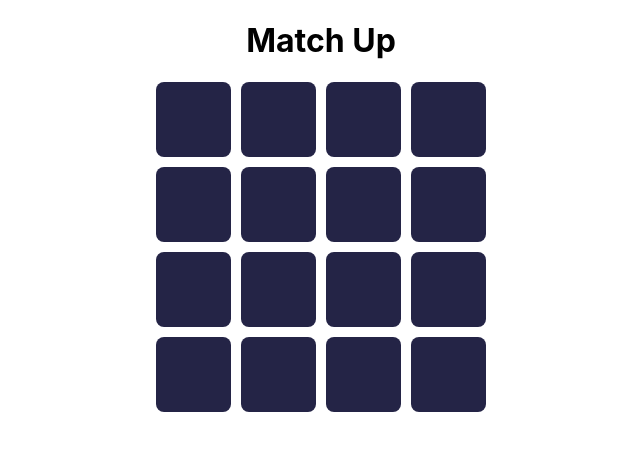
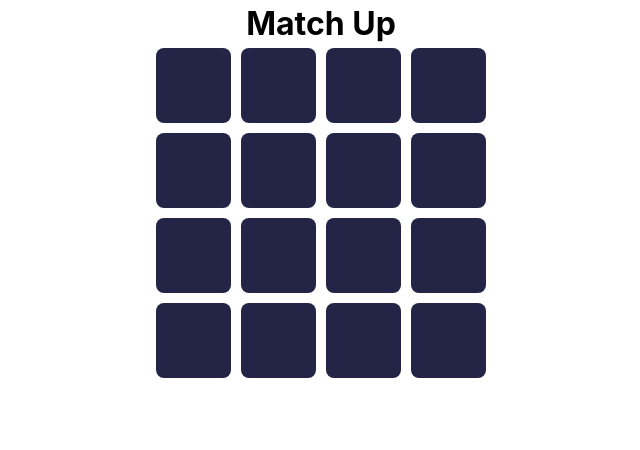
Before and after one commit to sprajams/match-up, a React (Create React App) app: page / in a window 1280 px wide. Shown: the top 450 px of the page, without its empty margins (319-959 px from the left). Built offline with nearby package versions, Linux system fonts and the light colour scheme.

Commit message:
css reset

```diff
--- a/src/index.css
+++ b/src/index.css
@@ -1,13 +1,80 @@
 body {
   margin: 0;
-  font-family: -apple-system, BlinkMacSystemFont, 'Segoe UI', 'Roboto', 'Oxygen',
-    'Ubuntu', 'Cantarell', 'Fira Sans', 'Droid Sans', 'Helvetica Neue',
+  font-family: -apple-system, BlinkMacSystemFont, "Segoe UI", "Roboto", "Oxygen",
+    "Ubuntu", "Cantarell", "Fira Sans", "Droid Sans", "Helvetica Neue",
     sans-serif;
   -webkit-font-smoothing: antialiased;
   -moz-osx-font-smoothing: grayscale;
 }
 
 code {
-  font-family: source-code-pro, Menlo, Monaco, Consolas, 'Courier New',
+  font-family: source-code-pro, Menlo, Monaco, Consolas, "Courier New",
     monospace;
 }
+
+/*
+  1. Use a more-intuitive box-sizing model.
+*/
+*,
+*::before,
+*::after {
+  box-sizing: border-box;
+}
+/*
+  2. Remove default margin
+*/
+* {
+  margin: 0;
+}
+/*
+  3. Allow percentage-based heights in the application
+*/
+html,
+body {
+  height: 100%;
+}
+/*
+  Typographic tweaks!
+  4. Add accessible line-height
+  5. Improve text rendering
+*/
+body {
+  line-height: 1.5;
+  -webkit-font-smoothing: antialiased;
+}
+/*
+  6. Improve media defaults
+*/
+img,
+picture,
+video,
+canvas,
+svg {
+  display: block;
+  max-width: 100%;
+}
+/*
+  7. Remove built-in form typography styles
+*/
+input,
+button,
+textarea,
+select {
+  font: inherit;
+}
+/*
+  8. Avoid text overflows
+*/
+p,
+h1,
+h2,
+h3,
+h4,
+h5,
+h6 {
+  overflow-wrap: break-word;
+}
+
+#root {
+  height: 100%;
+}
```
